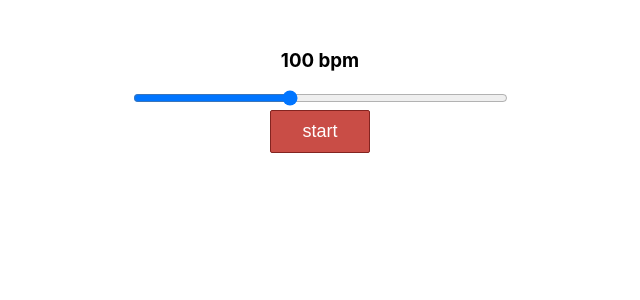
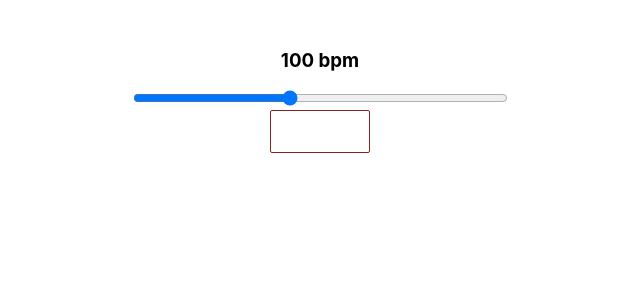
Before and after one commit to lukaszsmutek/metronome-app, a React (Create React App) app: page / in a window 1280 px wide. Shown: the top 300 px of the page, without its empty margins (320-960 px from the left). Built offline with nearby package versions, Linux system fonts and the light colour scheme.

Commit message:
Change background color

```diff
--- a/src/Metronome.css
+++ b/src/Metronome.css
@@ -11,7 +11,7 @@
   }
 
   .metronome button {
-    background: #c94d46;
+    background: #fff;
     padding: 10px;
     border: 1px solid #832420;
     border-radius: 2px;
--- a/src/Metronome.js
+++ b/src/Metronome.js
@@ -19,7 +19,7 @@ class Metronome extends Component {
         this.click2 = new Audio(click2);
     }
 
-    startStop =()=>{this.click1.play;}
+    startStop = ()=>{this.click1.play;}
 
     handleBpmChange = event => {
         const bpm = event.target.value;
```
